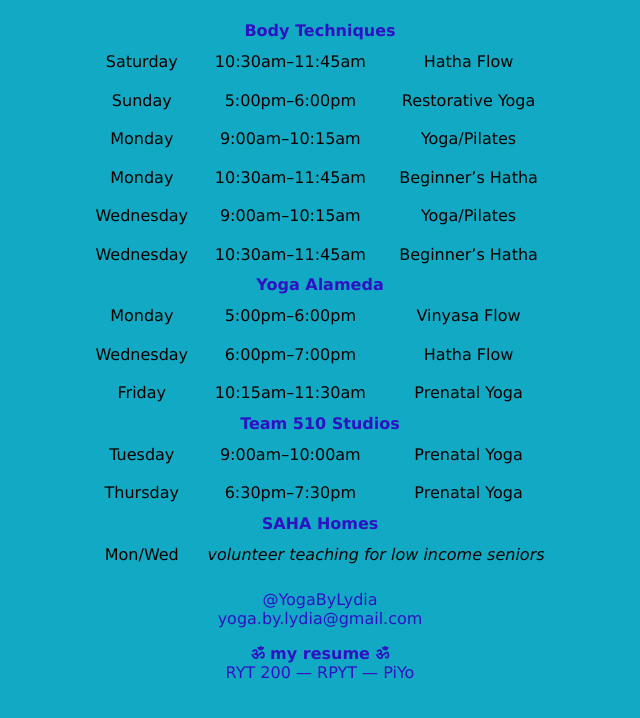
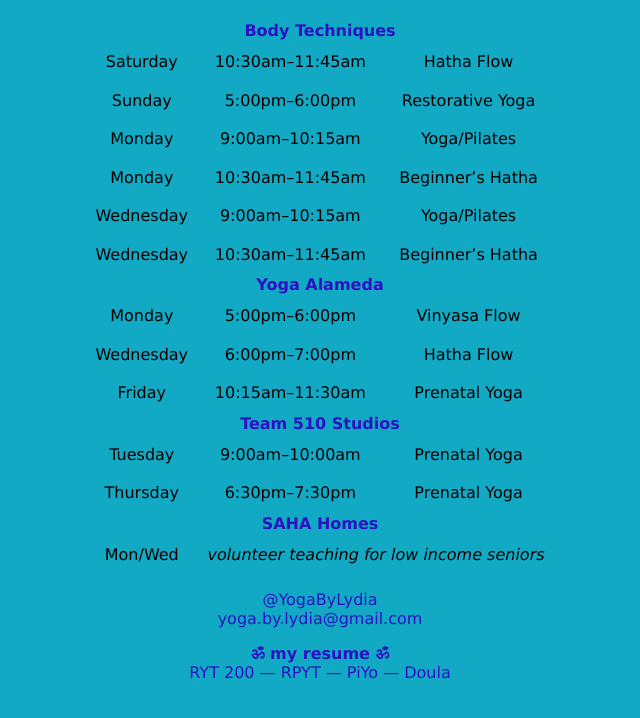
Before and after one commit to kriskowal/yogabylydia.com, a plain HTML site: page index.html in a window 1280 px wide. Shown: the part 82-800 px from the top of the page, without its empty margins (320-960 px from the left). Drawn offline with Linux system fonts and the light colour scheme.

Commit message:
Add Doula link

```diff
--- a/index.html
+++ b/index.html
@@ -79,6 +79,7 @@
                     <strong><a href="lydia-yoga-resume-v4-online.pdf">ॐ my resume ॐ</a><br></strong>
                     <a href="https://www.yogaalliance.org/Credentialing/Credentials_for_Teachers">RYT 200 — RPYT</a>
                     <a href="lydia-dennis-piyo.pdf">— PiYo</a>
+                    <a href="https://www.dolphinmethod.com/">— Doula</a>
                 </p>
 
             </div>
```
